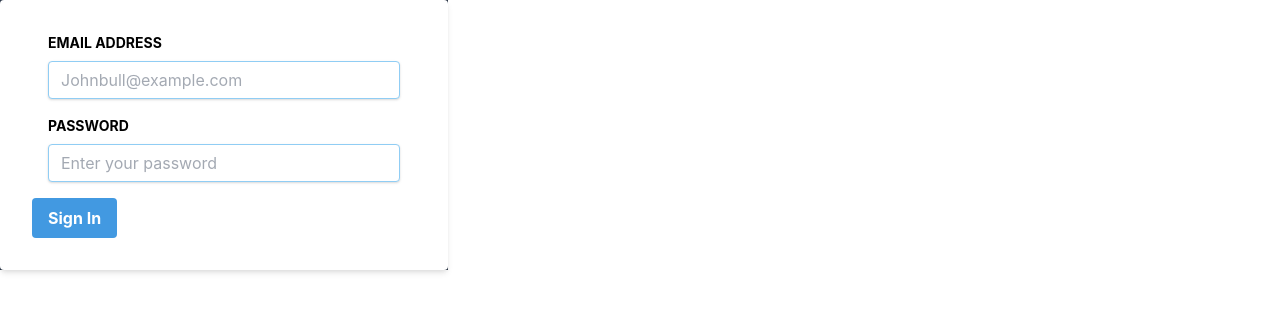
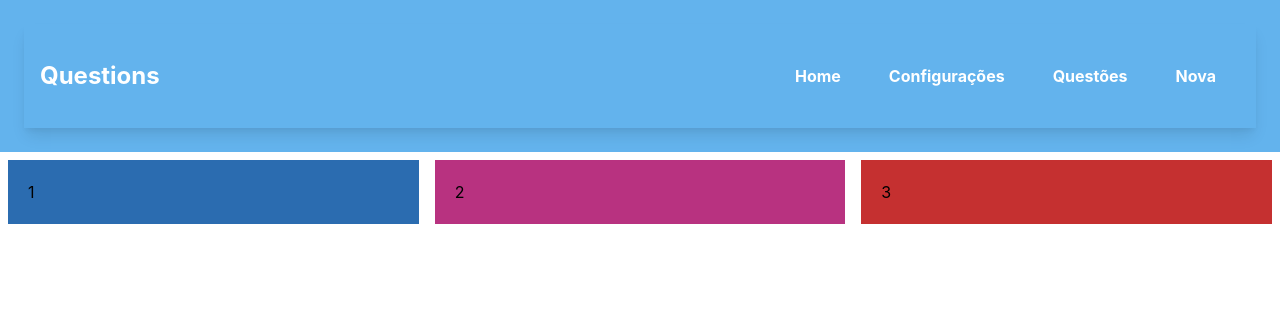
Before and after one commit to wandealves/question-reactjs, a React (Create React App) app: page / in a window 1280 px wide. Shown: the top 312 px of the page. Built offline with nearby package versions, Linux system fonts and the light colour scheme.

Commit message:
foi criado o componente cabeçalho

```diff
--- a/src/App.js
+++ b/src/App.js
@@ -1,28 +1,12 @@
-import './App.css';
-
 function App() {
   return (
-    <div className="App" >
+    <div>
 
-      <div className="w-full max-w-md bg-gray-800" >
-        <form action="" className=" bg-white shadow-md rounded px-8 py-8 pt-8">
-          <div className="px-4 pb-4">
-            <label htmlFor="email" className="text-sm block font-bold  pb-2">EMAIL ADDRESS</label>
-            <input type="email" name="email" id="" className="shadow appearance-none border rounded w-full py-2 px-3 text-gray-700 leading-tight focus:outline-none focus:shadow-outline border-blue-300 " placeholder="Johnbull@example.com" />
-          </div>
-          <div className="px-4 pb-4">
-            <label htmlFor="password" className="text-sm block font-bold pb-2">PASSWORD</label>
-            <input type="password" name="email" id="" className="shadow appearance-none border rounded w-full py-2 px-3 text-gray-700 leading-tight focus:outline-none focus:shadow-outline border-blue-300" placeholder="Enter your password" />
-          </div>
-          <div>
-
-            <button className="bg-blue-500 hover:bg-blue-700 text-white font-bold py-2 px-4 rounded focus:outline-none focus:shadow-outline" type="button">Sign In</button>
-          </div>
-
-        </form>
-
+      <div className="flex space-x-4">
+        <div className="flex-1 bg-blue-700 m-2 p-5">1</div>
+        <div className="flex-1 bg-pink-700 m-2 p-5">2</div>
+        <div className="flex-1 bg-red-700  m-2 p-5">3</div>
       </div>
-
 
     </div>
   );
--- /dev/null
+++ b/src/components/Header/index.js
@@ -0,0 +1,29 @@
+function Header() {
+  return (
+    <>
+      <div className="p-6 bg-blue-400 font-sans font-bold">
+        <div className="p-4 flex justify-between items-center shadow-lg bg-blue-440">
+          <span className="text-white text-center text-2xl">Questions</span>
+          <nav>
+            <ul className="flex text-white text-center">
+              <li className="m-4 p-2 hover:bg-blue-300 focus:outline-none focus:ring-2 focus:bg-blue-300 focus:ring-opacity-50">
+                <a href="/">Home</a>
+              </li>
+              <li className="m-4 p-2 hover:bg-blue-300 focus:outline-none focus:ring-2 focus:bg-blue-300 focus:ring-opacity-50">
+                <a href="/">Configurações</a>
+              </li>
+              <li className="m-4 p-2 hover:bg-blue-300 focus:outline-none focus:ring-2 focus:bg-blue-300 focus:ring-opacity-50">
+                <a href="/">Questões</a>
+              </li>
+              <li className="m-4 p-2 hover:bg-blue-300 focus:outline-none focus:ring-2 focus:bg-blue-300 focus:ring-opacity-50">
+                <a href="/">Nova</a>
+              </li>
+            </ul>
+          </nav>
+        </div>
+      </div>
+    </>
+  );
+}
+
+export default Header;
--- a/src/index.js
+++ b/src/index.js
@@ -1,14 +1,16 @@
-import React from 'react';
-import ReactDOM from 'react-dom';
-import './styles/tailwind.css';
-import App from './App';
-import reportWebVitals from './reportWebVitals';
+import React from "react";
+import ReactDOM from "react-dom";
+import "./styles/tailwind.css";
+import App from "./App";
+import Header from "./components/Header";
+import reportWebVitals from "./reportWebVitals";
 
 ReactDOM.render(
   <React.StrictMode>
+    <Header />
     <App />
   </React.StrictMode>,
-  document.getElementById('root')
+  document.getElementById("root")
 );
 
 // If you want to start measuring performance in your app, pass a function
```
Also changed, not shown: src/App.css (deleted).
